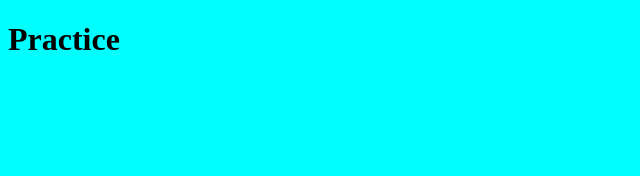
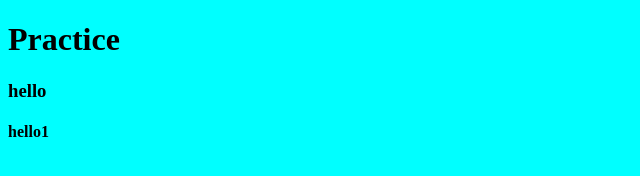
Before and after one commit to Rakesh-jatla/github-practice-, a plain HTML site: page index.html in a window 1280 px wide. Shown: the whole page, without its empty margins (0-640 px from the left). Drawn offline with Linux system fonts and the light colour scheme.

Commit message:
by rakesh

```diff
--- a/index.html
+++ b/index.html
@@ -8,6 +8,8 @@
 </head>
 <body>
     <h1>Practice</h1>
+    <h3>hello</h3>
+    <h4>hello1</h4>
 
     <script src="script.js"></script>
 
```
